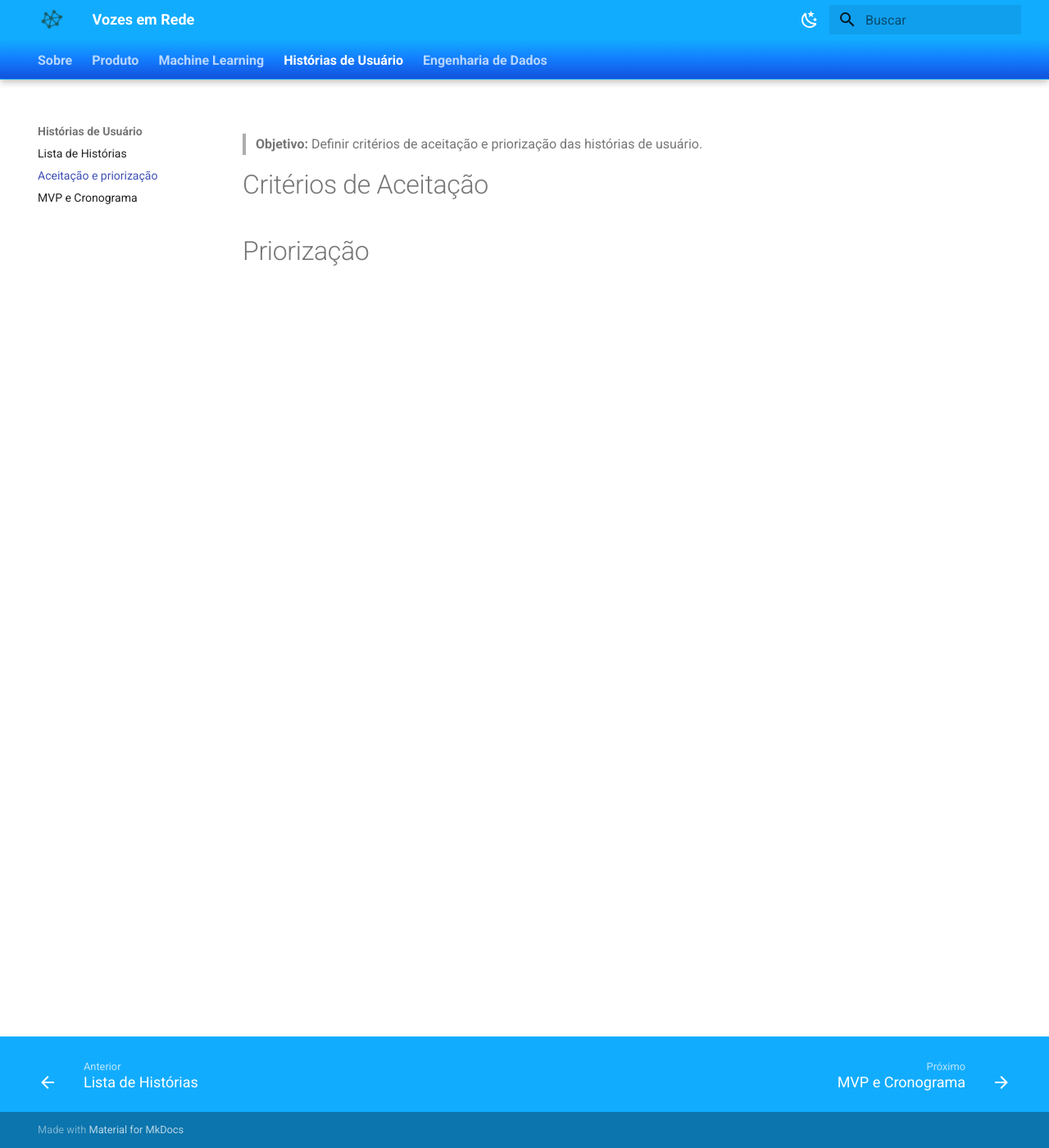
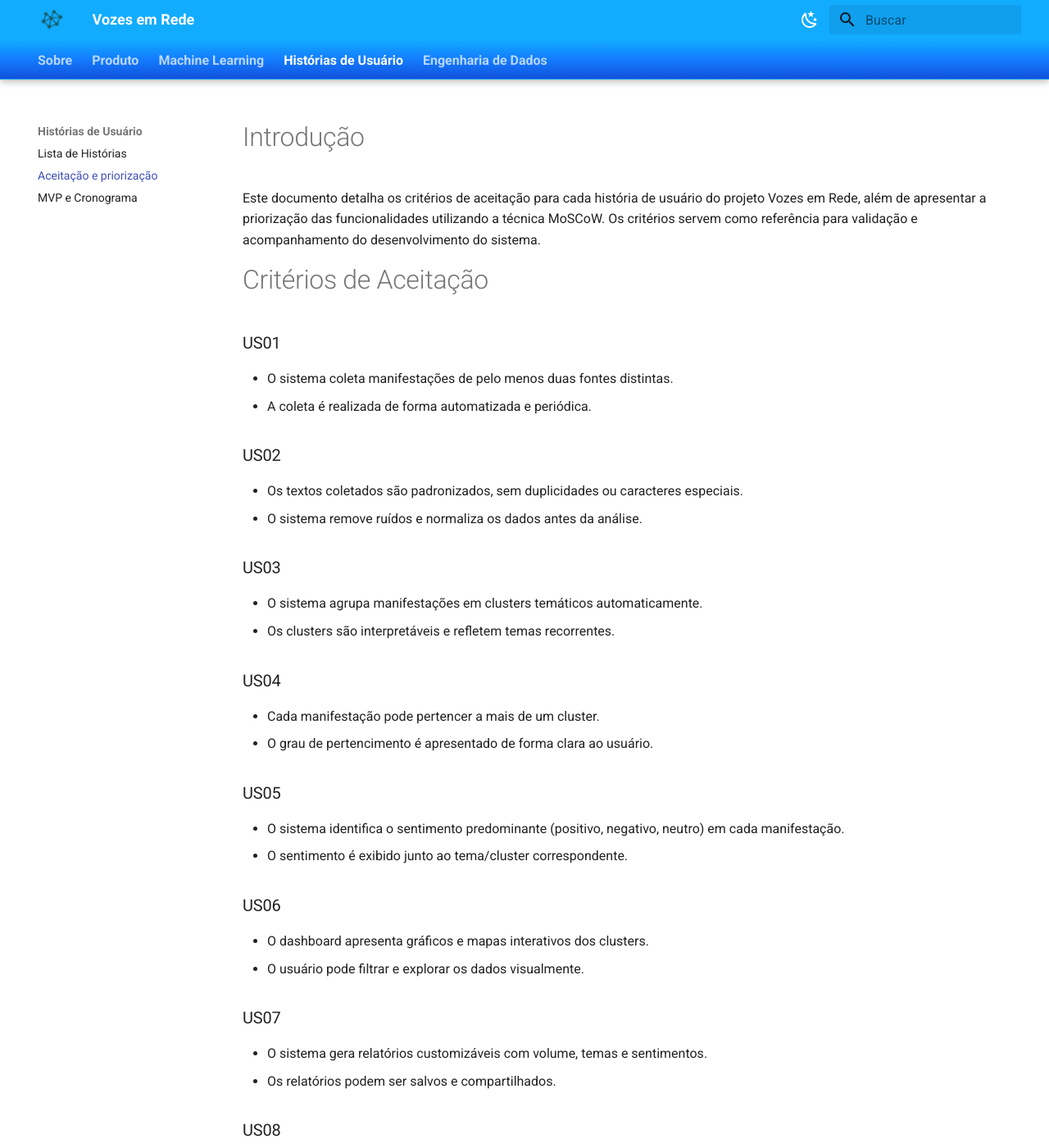
Before and after one commit to unb-Sistemas-de-Machine-learning/group7-social-voice-clusters, an MkDocs documentation site: the page built from docs/historias_de_usuario/criterios_de_aceitacao.md, in a window 1280 px wide and 1400 px high. Shown: the whole window at 82% size. Built offline with MkDocs 1.6.1 and Material for MkDocs 9.7.7, drawn with Linux system fonts in a browser that asks for light colours; some of the changed text lies outside the part shown.

Commit message:
feat: User History

```diff
--- a/docs/historias_de_usuario/criterios_de_aceitacao.md
+++ b/docs/historias_de_usuario/criterios_de_aceitacao.md
@@ -1,9 +1,60 @@
-> **Objetivo:** Definir critérios de aceitação e priorização das histórias de usuário.
+# Introdução
+
+Este documento detalha os critérios de aceitação para cada história de usuário do projeto Vozes em Rede, além de apresentar a priorização das funcionalidades utilizando a técnica MoSCoW. Os critérios servem como referência para validação e acompanhamento do desenvolvimento do sistema.
 
 # Critérios de Aceitação
 
-<!-- Listar critérios de aceitação para as histórias de usuário. -->
+### US01
+- O sistema coleta manifestações de pelo menos duas fontes distintas.
+- A coleta é realizada de forma automatizada e periódica.
 
-# Priorização
+### US02
+- Os textos coletados são padronizados, sem duplicidades ou caracteres especiais.
+- O sistema remove ruídos e normaliza os dados antes da análise.
 
-<!-- Definir critérios e ordem de priorização das histórias. -->
+### US03
+- O sistema agrupa manifestações em clusters temáticos automaticamente.
+- Os clusters são interpretáveis e refletem temas recorrentes.
+
+### US04
+- Cada manifestação pode pertencer a mais de um cluster.
+- O grau de pertencimento é apresentado de forma clara ao usuário.
+
+### US05
+- O sistema identifica o sentimento predominante (positivo, negativo, neutro) em cada manifestação.
+- O sentimento é exibido junto ao tema/cluster correspondente.
+
+### US06
+- O dashboard apresenta gráficos e mapas interativos dos clusters.
+- O usuário pode filtrar e explorar os dados visualmente.
+
+### US07
+- O sistema gera relatórios customizáveis com volume, temas e sentimentos.
+- Os relatórios podem ser salvos e compartilhados.
+
+### US08
+- O usuário pode exportar dados e relatórios em PDF e CSV.
+- Os arquivos exportados mantêm a formatação e integridade dos dados.
+
+### US09
+- O sistema é acessível em diferentes dispositivos (desktop, tablet, smartphone).
+- A interface se adapta ao tamanho da tela.
+
+### US10
+- O sistema possui interface intuitiva, com navegação clara.
+- O usuário consegue realizar análises sem treinamento avançado.
+
+# Priorização (MoSCoW)
+
+| US   | Descrição Resumida                                      | Prioridade |
+|------|---------------------------------------------------------|------------|
+| US01 | Coleta multicanal de manifestações                      | Must       |
+| US02 | Normalização e limpeza de textos                        | Must       |
+| US03 | Clusterização automática de temas                       | Must       |
+| US04 | Visualização do grau de pertencimento a múltiplos temas | Should     |
+| US05 | Análise de sentimento                                   | Should     |
+| US06 | Dashboard interativo de clusters                        | Must       |
+| US07 | Geração de relatórios customizáveis                     | Would      |
+| US08 | Exportação de dados e relatórios                        | Would      |
+| US09 | Acesso multiplataforma                                  | Could      |
+| US10 | Interface intuitiva e fácil de usar                     | Must       |
```
Also changed, not shown: docs/historias_de_usuario/us_list.md (+58 -2 lines).
